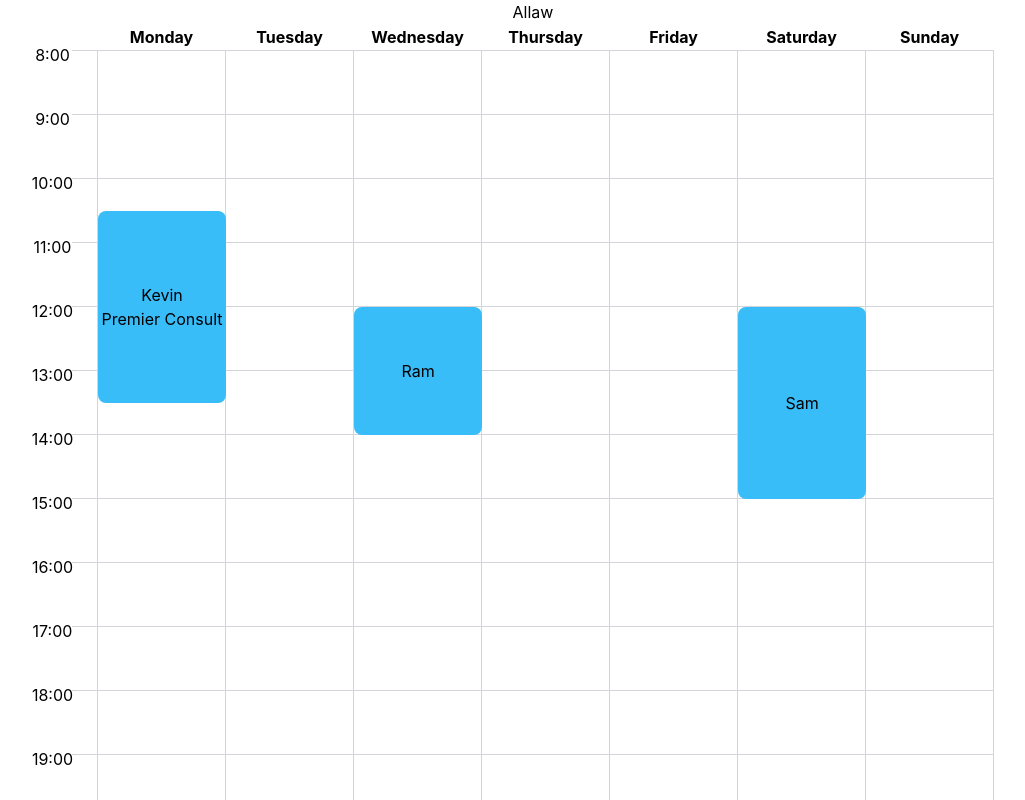
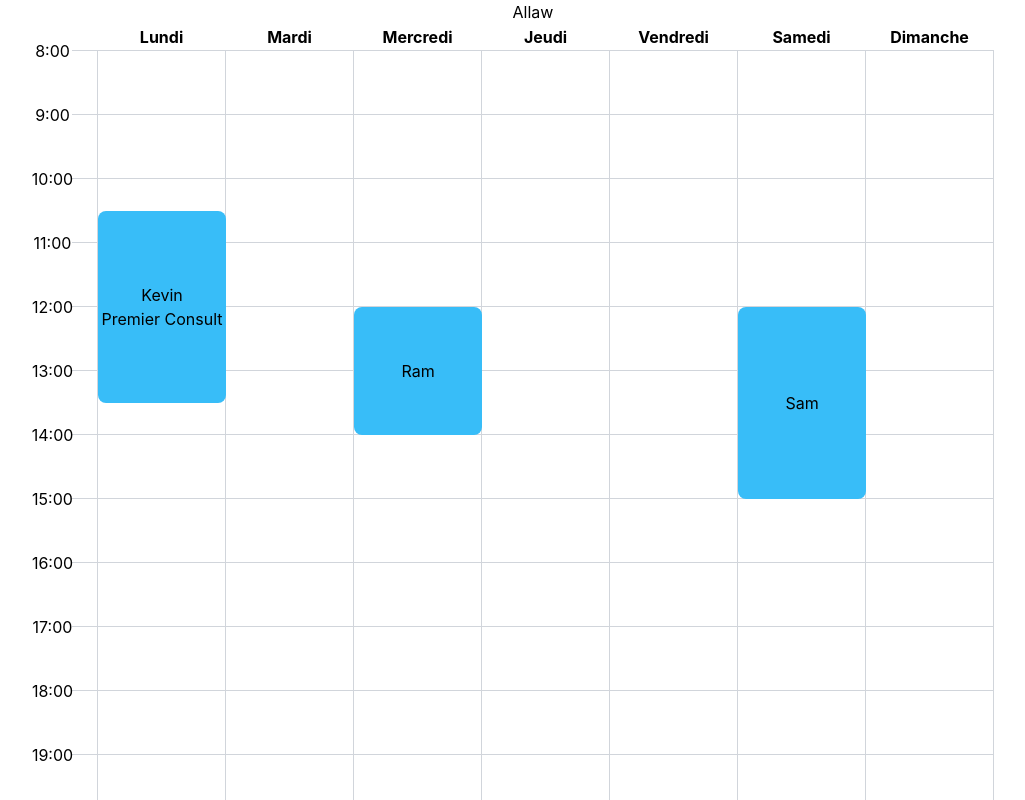
Before and after one commit to ranjit-t/Calender-MongoDB, a React (Create React App) app in the folder client/: page / in a window 1280 px wide. Shown: the top 800 px of the page, without its empty margins (107-1132 px from the left). Built offline with nearby package versions, Linux system fonts and the light colour scheme.

Commit message:
french days and max width to thead columns

```diff
--- a/client/src/Calender.js
+++ b/client/src/Calender.js
@@ -11,19 +11,19 @@ const Calendar = () => {
         Motif: "Premier Consult",
         start: "1050",
         end: "1350",
-        day: "Monday",
+        day: "Lundi",
       },
       {
         Name: "Ram",
         start: "1200",
         end: "1400",
-        day: "Wednesday",
+        day: "Mercredi",
       },
       {
         Name: "Sam",
         start: "1200",
         end: "1500",
-        day: "Saturday",
+        day: "Samedi",
       },
     ];
 
@@ -31,13 +31,13 @@ const Calendar = () => {
   }, []);
 
   const daysOfWeek = [
-    "Monday",
-    "Tuesday",
-    "Wednesday",
-    "Thursday",
-    "Friday",
-    "Saturday",
-    "Sunday",
+    "Lundi",
+    "Mardi",
+    "Mercredi",
+    "Jeudi",
+    "Vendredi",
+    "Samedi",
+    "Dimanche",
   ];
 
   return (
@@ -47,7 +47,7 @@ const Calendar = () => {
           <tr>
             <th></th>
             {daysOfWeek.map((day) => (
-              <th key={day}>
+              <th key={day} className="overflow-hidden max-w-[10vw]">
                 <div>{day}</div>
               </th>
             ))}
@@ -60,7 +60,7 @@ const Calendar = () => {
                 className="border-t border-gray-300 p-2"
                 style={{ width: "2vw", height: "8vh" }}
               >
-                <div style={{ marginTop: "-5vh", marginLeft: "-5vw" }}>
+                <div style={{ marginTop: "-5.5vh", marginLeft: "-5vw" }}>
                   {hour}:00
                 </div>
               </td>
```
